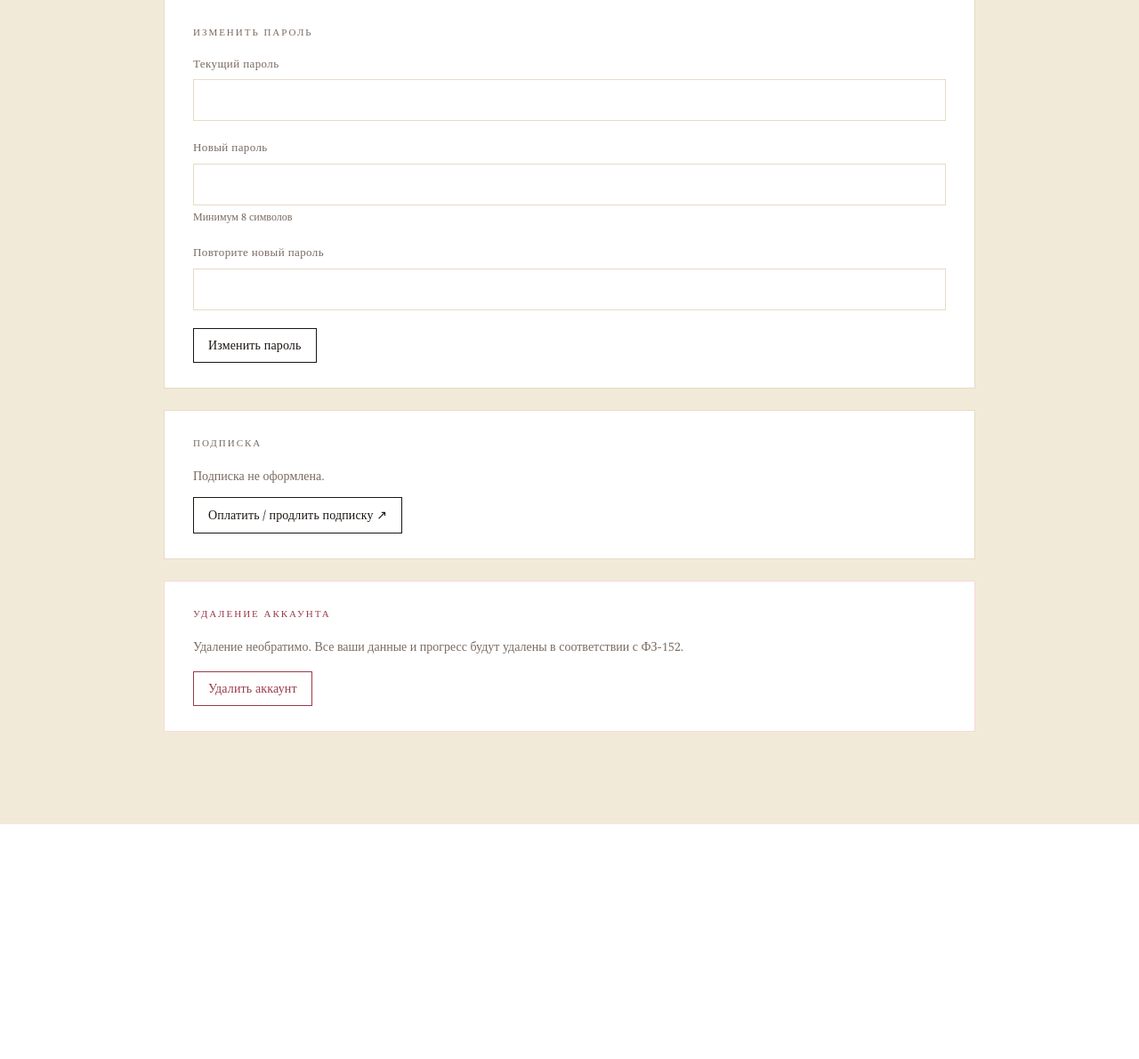
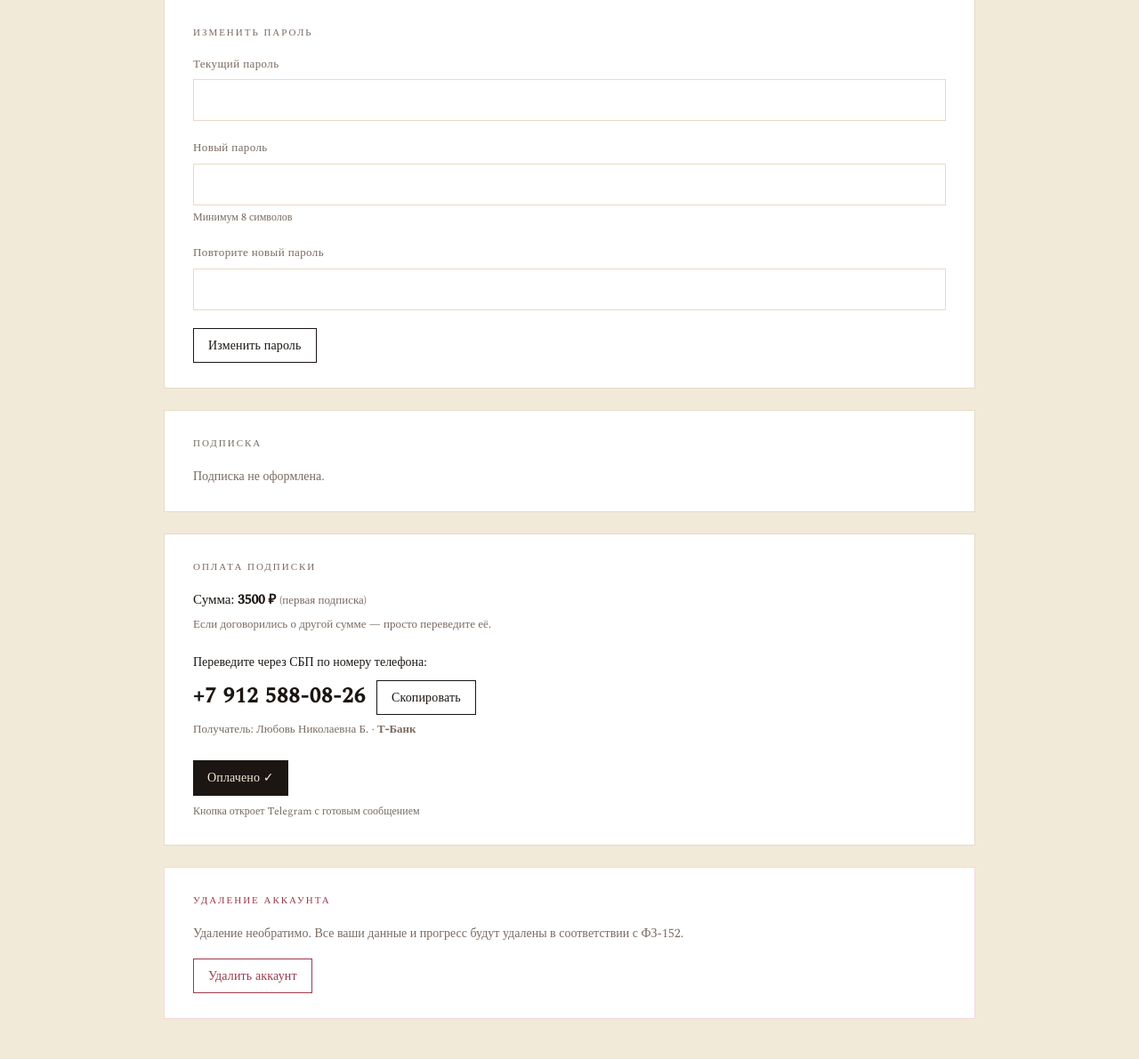
Before and after one commit to magiccatressa-source/Site, a PHP site: page /cabinet/profile.php in a window 1280 px wide. Shown: the part 814-2005 px from the top of the page at 89% size. Before the commit the page ends 1741 px from the top, so only its background shows below. Run offline with PHP 8.4, Linux system fonts and the light colour scheme; the visitor is signed in with stand-in values (Sample User, id 1); data that the repository does not hold is empty; a stand-in replaces the project's code that opens the database connection; some libraries are stand-ins or nearby versions; some web fonts are replaced.

Commit message:
Добавить блок оплаты через СБП в профиль
- Автоматическое определение суммы: 3500 ₽ новым, 3000 ₽ постоянным клиентам
- Номер телефона СБП с кнопкой «Скопировать»
- Кнопка «Оплачено» открывает Telegram с сообщением «Оплата подписки от Имя»
- Новая функция has_paid_before() в auth.php

Co-Authored-By: Claude Sonnet 4.6 <noreply@anthropic.com>

```diff
--- a/cabinet/profile.php
+++ b/cabinet/profile.php
@@ -5,6 +5,10 @@ require_once __DIR__ . '/../includes/csrf.php';
 
 $user = require_login();
 $sub = get_subscription($user['id']);
+$isReturning = has_paid_before($user['id']);
+$suggestedAmount = $isReturning ? 3000 : 3500;
+define('SBP_PHONE', '+79125880826');
+define('SBP_PHONE_DISPLAY', '+7 912 588-08-26');
 
 $statusLabels = [
     'active'          => 'Активна',
@@ -123,7 +127,7 @@ $subStatus = subscription_display_status($sub);
     </form>
   </div>
 
-  <!-- Subscription history -->
+  <!-- Subscription -->
   <div class="card" style="margin-bottom:24px">
     <p class="card-title">Подписка</p>
     <?php if ($sub): ?>
@@ -136,11 +140,33 @@ $subStatus = subscription_display_status($sub);
     <?php else: ?>
     <p style="color:var(--muted); font-size:14px">Подписка не оформлена.</p>
     <?php endif; ?>
-    <div style="margin-top:12px">
-      <a href="https://t.me/indicatrisa" target="_blank" class="btn btn-outline btn-sm">
-        Оплатить / продлить подписку ↗
-      </a>
+  </div>
+
+  <!-- Payment -->
+  <div class="card" style="margin-bottom:24px">
+    <p class="card-title">Оплата подписки</p>
+
+    <p style="font-size:15px; margin-bottom:4px">
+      Сумма: <strong><?= $suggestedAmount ?> ₽</strong>
+      <?php if ($isReturning): ?>
+        <span style="font-size:13px; color:var(--muted)">(постоянный клиент)</span>
+      <?php else: ?>
+        <span style="font-size:13px; color:var(--muted)">(первая подписка)</span>
+      <?php endif; ?>
+    </p>
+    <p style="font-size:13px; color:var(--muted); margin-bottom:20px">Если договорились о другой сумме — просто переведите её.</p>
+
+    <p style="font-size:14px; margin-bottom:8px">Переведите через СБП по номеру телефона:</p>
+    <div style="display:flex; align-items:center; gap:12px; flex-wrap:wrap; margin-bottom:6px">
+      <span style="font-size:24px; font-weight:600; letter-spacing:1px"><?= SBP_PHONE_DISPLAY ?></span>
+      <button class="btn btn-outline btn-sm" onclick="copyPhone(this)">Скопировать</button>
     </div>
+    <p style="font-size:13px; color:var(--muted); margin-bottom:24px">Получатель: Любовь Николаевна Б. · <strong>Т-Банк</strong></p>
+
+    <a id="tgPaidBtn" href="#" target="_blank" class="btn btn-primary btn-sm" style="text-decoration:none">
+      Оплачено ✓
+    </a>
+    <p style="font-size:12px; color:var(--muted); margin-top:8px">Кнопка откроет Telegram с готовым сообщением</p>
   </div>
 
   <!-- Delete account -->
@@ -241,6 +267,23 @@ pwdForm.addEventListener('submit', async (e) => {
   } finally { btn.disabled = false; }
 });
 
+// ── Payment block ─────────────────────────────────────────────
+const userName = <?= json_encode($user['name'], JSON_UNESCAPED_UNICODE) ?>;
+const payAmount = <?= $suggestedAmount ?>;
+
+function copyPhone(btn) {
+  navigator.clipboard.writeText('<?= SBP_PHONE ?>').then(() => {
+    btn.textContent = 'Скопировано!';
+    setTimeout(() => btn.textContent = 'Скопировать', 2000);
+  });
+}
+
+// Кнопка "Я оплатила" → открывает Telegram с готовым сообщением
+(function() {
+  const msg = encodeURIComponent('Оплата подписки от ' + userName);
+  document.getElementById('tgPaidBtn').href = 'https://t.me/indicatrisa?text=' + msg;
+})();
+
 async function confirmDelete() {
   if (!confirm('Удалить аккаунт навсегда? Это действие необратимо.')) return;
   if (!confirm('Вы уверены? Все данные будут удалены.')) return;
--- a/includes/auth.php
+++ b/includes/auth.php
@@ -88,6 +88,14 @@ function get_subscription(int $userId): ?array {
     return $s->fetch() ?: null;
 }
 
+function has_paid_before(int $userId): bool {
+    $s = db()->prepare(
+        "SELECT COUNT(*) FROM subscriptions WHERE user_id = ? AND payment_status = 'paid'"
+    );
+    $s->execute([$userId]);
+    return (int)$s->fetchColumn() > 0;
+}
+
 function has_active_access(?array $sub): bool {
     if (!$sub) return false;
     return in_array($sub['status'], ['active', 'trial'], true);
```
